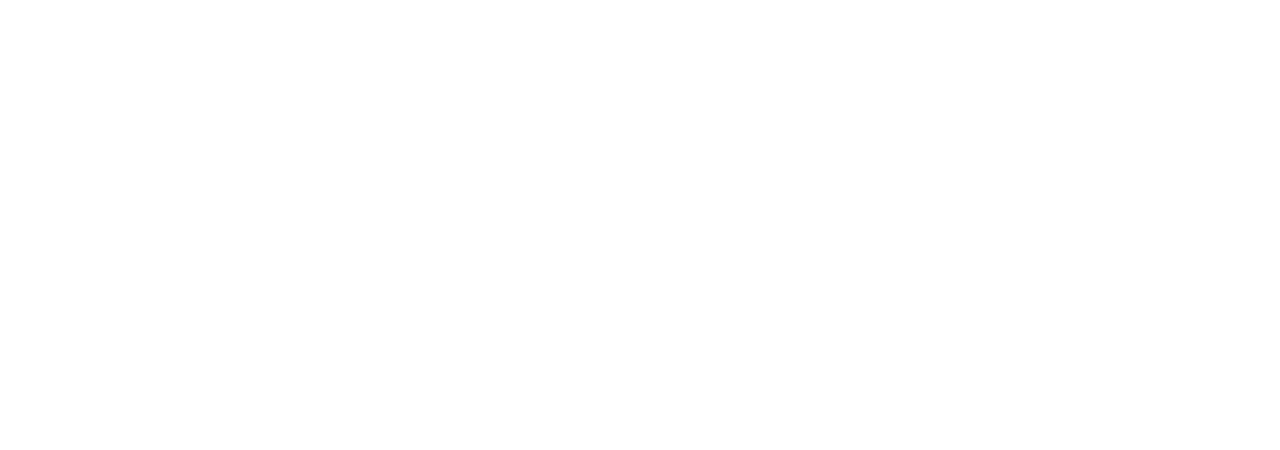
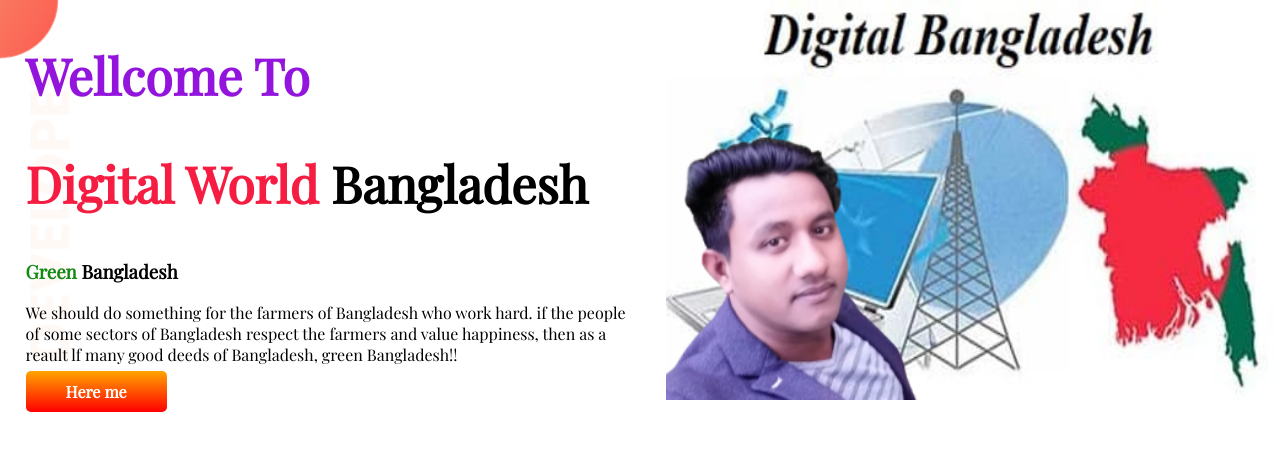
Before and after one commit to amran5/develop-portfolio, a plain HTML site: page index.html in a window 1280 px wide. Drawn offline with nearby package versions, Linux system fonts and the light colour scheme.

Commit message:
first part

```diff
--- a/index.html
+++ b/index.html
@@ -1,12 +1,34 @@
 <!DOCTYPE html>
 <html lang="en">
+
 <head>
     <meta charset="UTF-8">
     <meta http-equiv="X-UA-Compatible" content="IE=edge">
     <meta name="viewport" content="width=device-width, initial-scale=1.0">
+    <link rel="preconnect" href="https://fonts.googleapis.com">
+    <link rel="preconnect" href="https://fonts.gstatic.com" crossorigin>
+    <link href="https://fonts.googleapis.com/css2?family=Playfair+Display&display=swap" rel="stylesheet">
+    <link rel="stylesheet" href="style.css">
     <title>first portfolio</title>
 </head>
+
 <body>
+    <section class="banner">
+        <div class="me">
+            <h1>Wellcome To</h1>
+            <h1 class="bn"><span class="en">Digital World</span> Bangladesh</h1>
+            <h3><span class="green">Green</span> Bangladesh</h3>
+            <p>We should do something for the farmers of Bangladesh who work hard. if the people of some sectors of
+                Bangladesh respect the farmers and value happiness, then as a reault lf many good deeds of Bangladesh,
+                green
+                Bangladesh!!</p>
+            <a class="link-button" target="_blanck"
+                href="https://www.facebook.com/Amran.333/?viewas=100000686899395">Here me</a>
+        </div>
+        <div class="me">
+            <img src="digital.png" alt="" height="400px">
+        </div>
+    </section>
+</body>
 
-</body>
 </html>
--- a/style.css
+++ b/style.css
@@ -0,0 +1,39 @@
+body{
+    font-family: 'Playfair Display', serif;
+    margin: 0;
+}
+h1{
+    font-size: 50px;
+    color: rgb(147, 20, 220);
+}
+.en{
+    color: rgb(245, 30, 66);
+}
+.bn{
+    color: black;
+}
+section{
+    display: flex;
+}
+.me{
+    width: 50%;
+    padding-left: 2%;
+}
+.me img{
+    width: 100%;
+}
+.green{
+    color: rgba(0, 128, 0, 0.932);
+}
+.link-button{
+    text-decoration: none;
+    background-image: linear-gradient(orange, red);
+    color: white;
+    font-weight: 600;
+    padding: 10px 40px;
+    border-radius: 5px;
+}
+.banner{
+    background-image: url(images/top-banner.png);
+
+}
```
Also changed, not shown: amran.png (added), digital.jpg (added), digital.png (added), images/dream-bg.png (added), images/exp-bg.png (added), images/jhankar.png (added), images/jhankar2.png (added), images/my-bg.png (added), images/my-bg2.png (added), images/top-banner.png (added), 1 other file.
